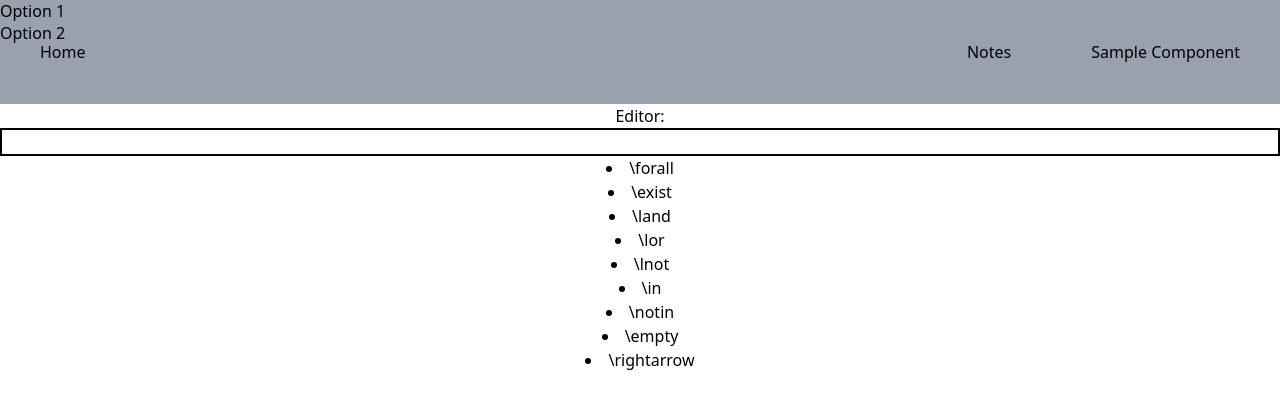
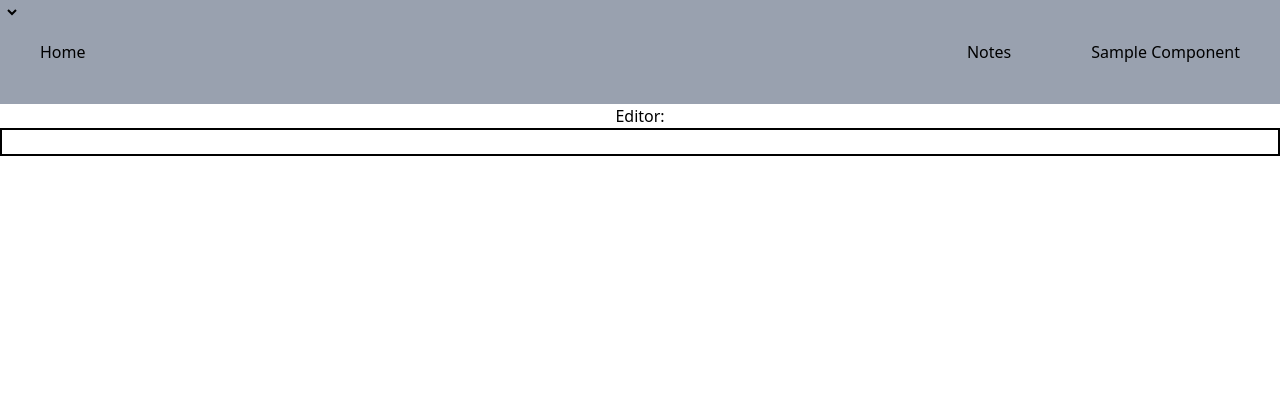
Before and after one commit to youssefgaballa/Chess-App, a React (Vite) app in the folder client/: page /Notes in a window 1280 px wide. Shown: the top 408 px of the page. Built offline with nearby package versions, Linux system fonts and the light colour scheme.

Commit message:
feat: added filtered katexFcts to select-list

```diff
--- a/client/src/components/Notes.tsx
+++ b/client/src/components/Notes.tsx
@@ -1,4 +1,4 @@
-import { useState, useRef, useEffect } from 'react'
+import { useState, useRef, useLayoutEffect } from 'react'
 import { katexFcts } from '../data';
 
 export default function Notes() {
@@ -7,8 +7,10 @@ export default function Notes() {
     const[x,setx] = useState(0);
     const[y,sety] = useState(0);
     const inputRef = useRef<HTMLDivElement>(null);
-    const listRef = useRef<HTMLUListElement>(null);
+    //const listRef = useRef<HTMLUListElement>(null);
     const selectRef = useRef<HTMLSelectElement>(null);
+
+    const list = useRef<string[]>([]);
 
 
     // const onChange = (e : React.ChangeEvent<HTMLDivElement>) => {
@@ -31,24 +33,38 @@ export default function Notes() {
         };
     }
 
+
     const inputListener = () => {
         console.log("inputListener(): ");
         //console.log("katexFcts: " + katexFcts);
         //console.log("\\forall");
-        const text = inputRef.current?.textContent;
+        const text = inputRef.current?.textContent.trim();
         if (!text) {
             return;
         }
         if (text) {
-            const matches = katexFcts.filter((katexFct, index) => {
+            list.current = katexFcts.filter((katexFct: string) => {
                 //console.log(katexFct);
                 //console.log(text);
+                // OR return katexFct.includes(text);
                 return String.raw`${katexFct}`.includes(String.raw`${text}`);
             });
-            console.log(matches);
+            console.log("list.current: " + list.current);
+            // const list =
+            // ));
+            // console.log(list);
         setSelection();
 
         }
+    }
+
+    const List = () => {
+        console.log("<List/>: ");
+        return (
+            list.current.map((katexFct: string) => (
+             <option key={katexFct} >{katexFct}</option>
+                ))
+        )
     }
 
     const keydownListener = () => {
@@ -56,7 +72,7 @@ export default function Notes() {
 
     }
 
-    useEffect(() => {
+    useLayoutEffect(() => {
         inputRef.current?.addEventListener('input', inputListener);
         inputRef.current?.addEventListener('keydown', keydownListener);
 
@@ -67,21 +83,19 @@ export default function Notes() {
         }
 
     });
-
+    //<ul id="autocomplete-list" className="border-1" role="listbox" ref={listRef} style = {{position: 'absolute', left:x, top:y}} hidden></ul>
 
     return (
         <>
         <div className="text-center h-1/2 w-full">Editor: <br/>
         <div id="MyText" className="border-2" contentEditable = "true" aria-autocomplete="list" aria-haspopup="true" aria-owns="autocomplete-list" ref={inputRef}  ></div>
-        <ul id="autocomplete-list" className="autocomplete-list" role="listbox" hidden ref={listRef}></ul>
+        <select size = {list.current.length} style={{position: 'absolute', left: x, top: y}} ref={selectRef}>
+             <List/>
+        </select>
 
-         <select size={2} className = "" style={{position: 'absolute', left: x, top: y}} ref={selectRef}>
-            <option>Option 1</option>
-            <option>Option 2</option>
-        </select>
-        {katexFcts.map((katexFct: string) => ( //Testing map function
-            <li key={katexFct}>{katexFct}</li>
-        ))}
+
+
+
         </div>
         </>
     )
```
